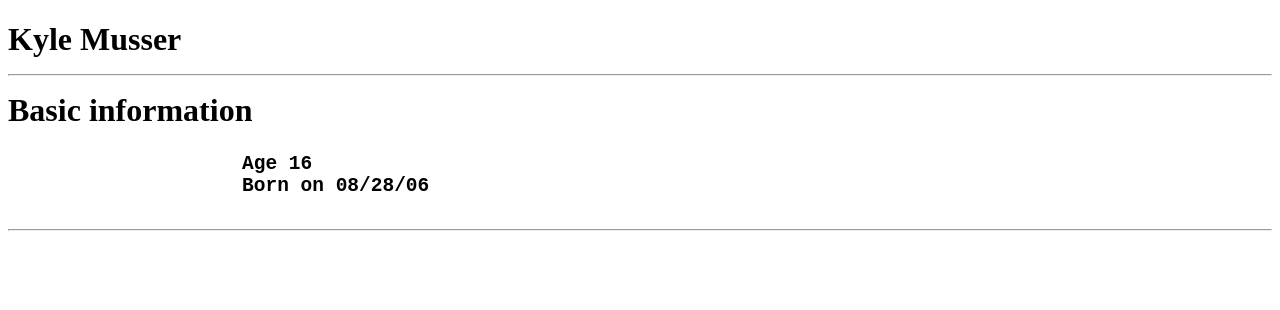
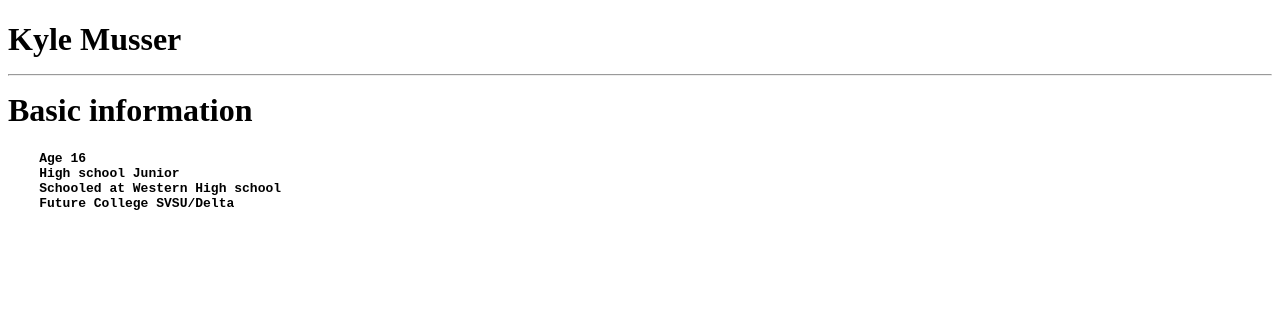
Before and after one commit to KyleMusser16/KyleMusser16.github.io, a plain HTML site: page index.html in a window 1280 px wide. Drawn offline with Linux system fonts and the light colour scheme.

Commit message:
Update index.html

```diff
--- a/index.html
+++ b/index.html
@@ -11,15 +11,14 @@
             <hr>
             Basic information
         </h1>
-        <h2>
-            <p>
+        <h4>
                 <pre>
-                    Age 16
-                    Born on 08/28/06
-                <hr>
+    Age 16
+    High school Junior
+    Schooled at Western High school
+    Future College SVSU/Delta
+                </pre>
+        </h4>
 
-                </pre>
-            </p>
-        </h2>
     </body>
 </html>
```
